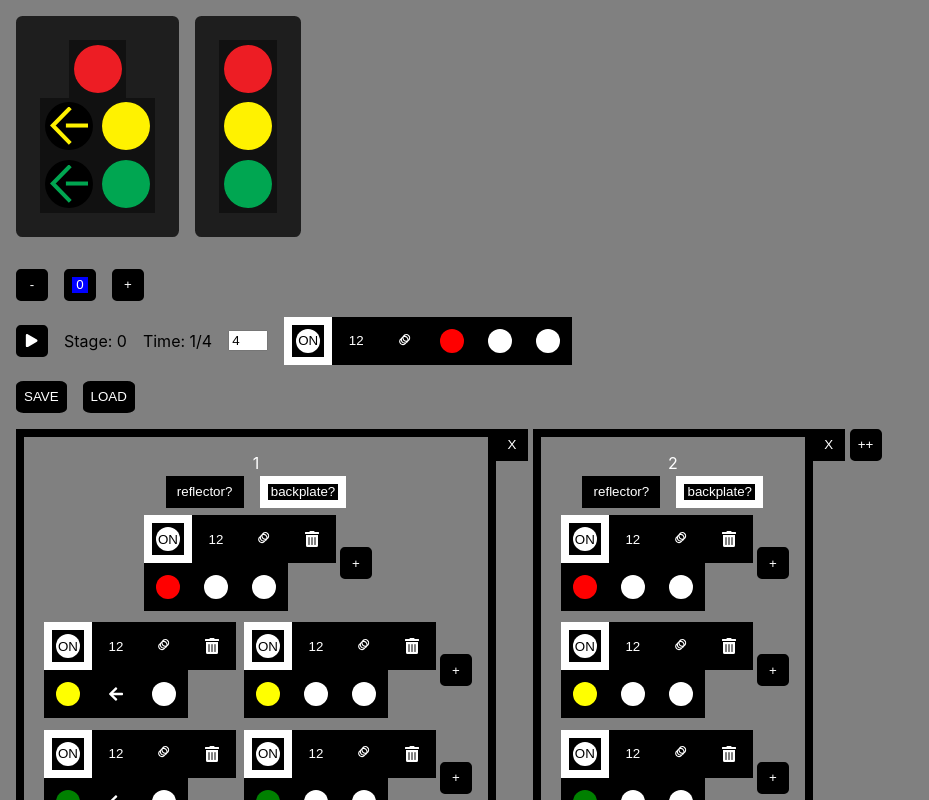
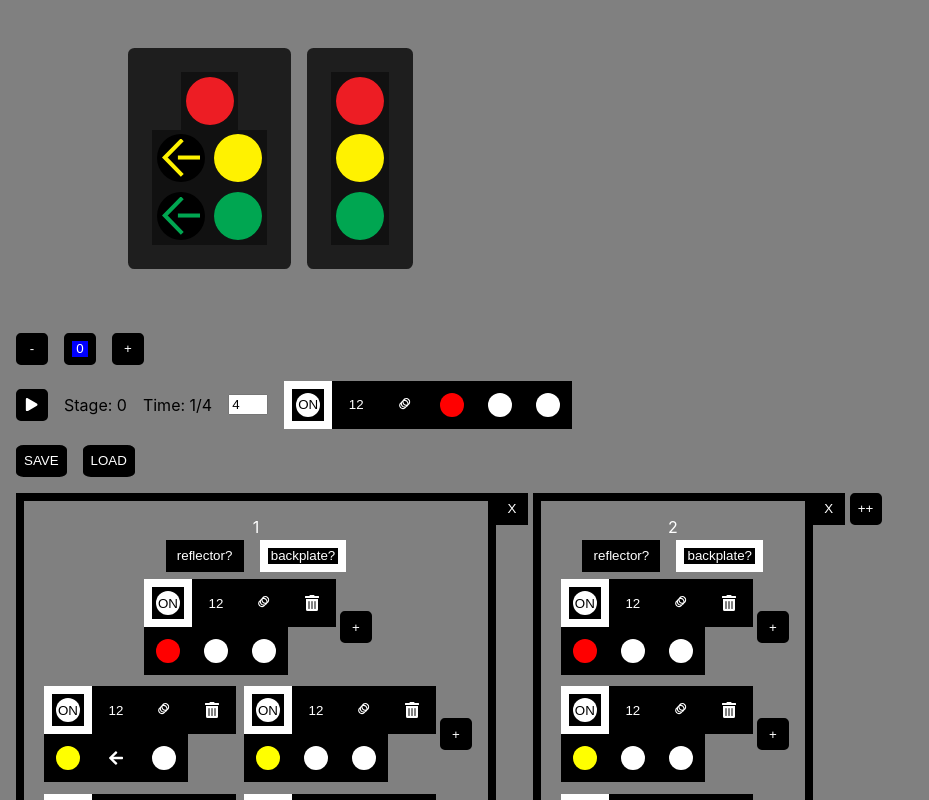
Before and after one commit to sjyamas/chop-shop, a React (Vite) app: page /traffic-light in a window 1280 px wide. Shown: the top 800 px of the page, without its empty margins (0-929 px from the left). Built offline with nearby package versions, Linux system fonts and the light colour scheme.

Commit message:
make better for vid 2

```diff
--- a/src/Pages/TrafficLightPage.tsx
+++ b/src/Pages/TrafficLightPage.tsx
@@ -72,7 +72,9 @@ export default function TrafficLightPage() {
           display: "flex",
           flexDirection: "column",
           gap: "1rem",
-          padding: "1rem",
+          paddingTop: "3rem",
+          paddingBottom: "3rem",
+          paddingLeft: "8rem",
         }}
       >
         {cycle[currentStage].lights.map((item, i) => (
```
